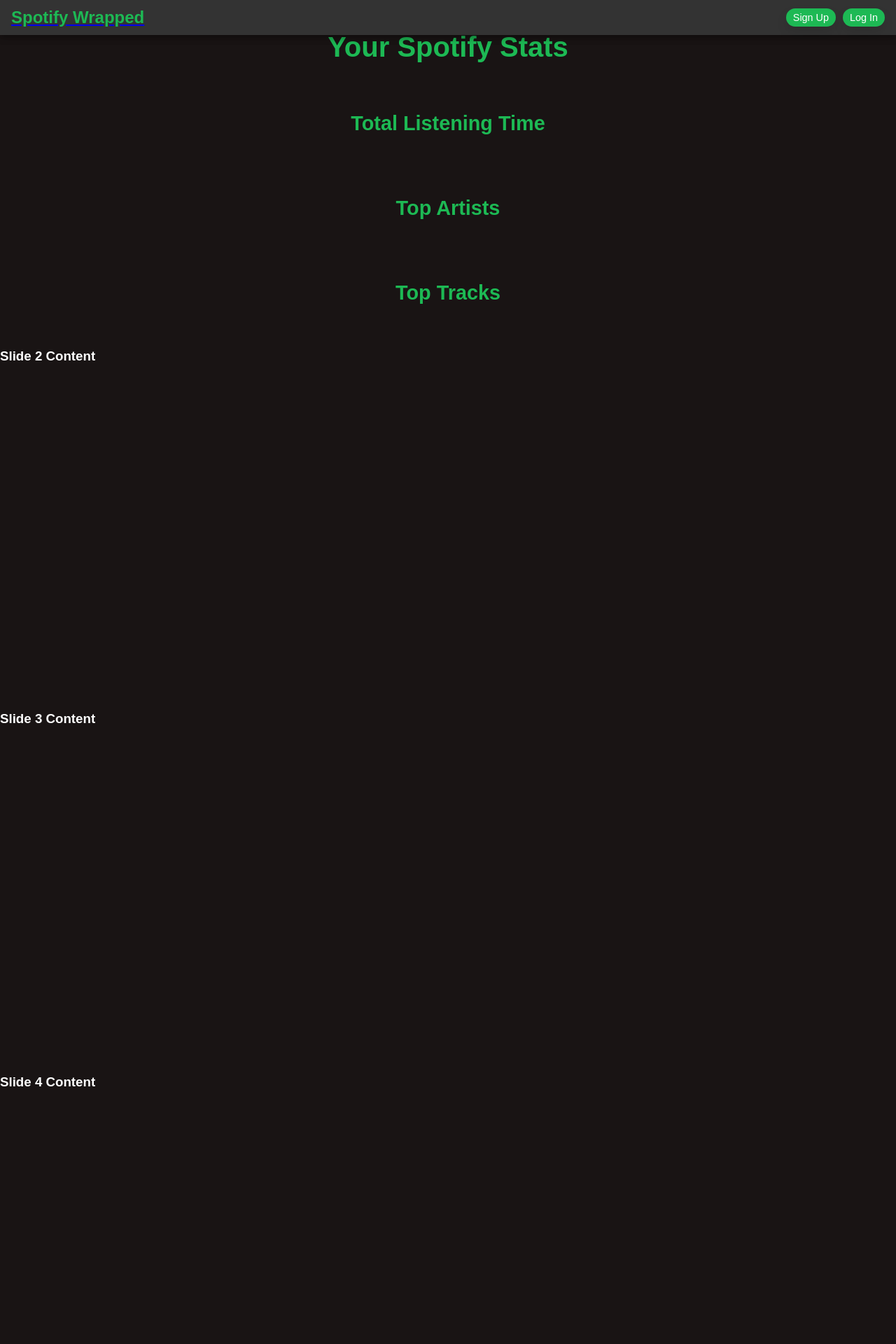
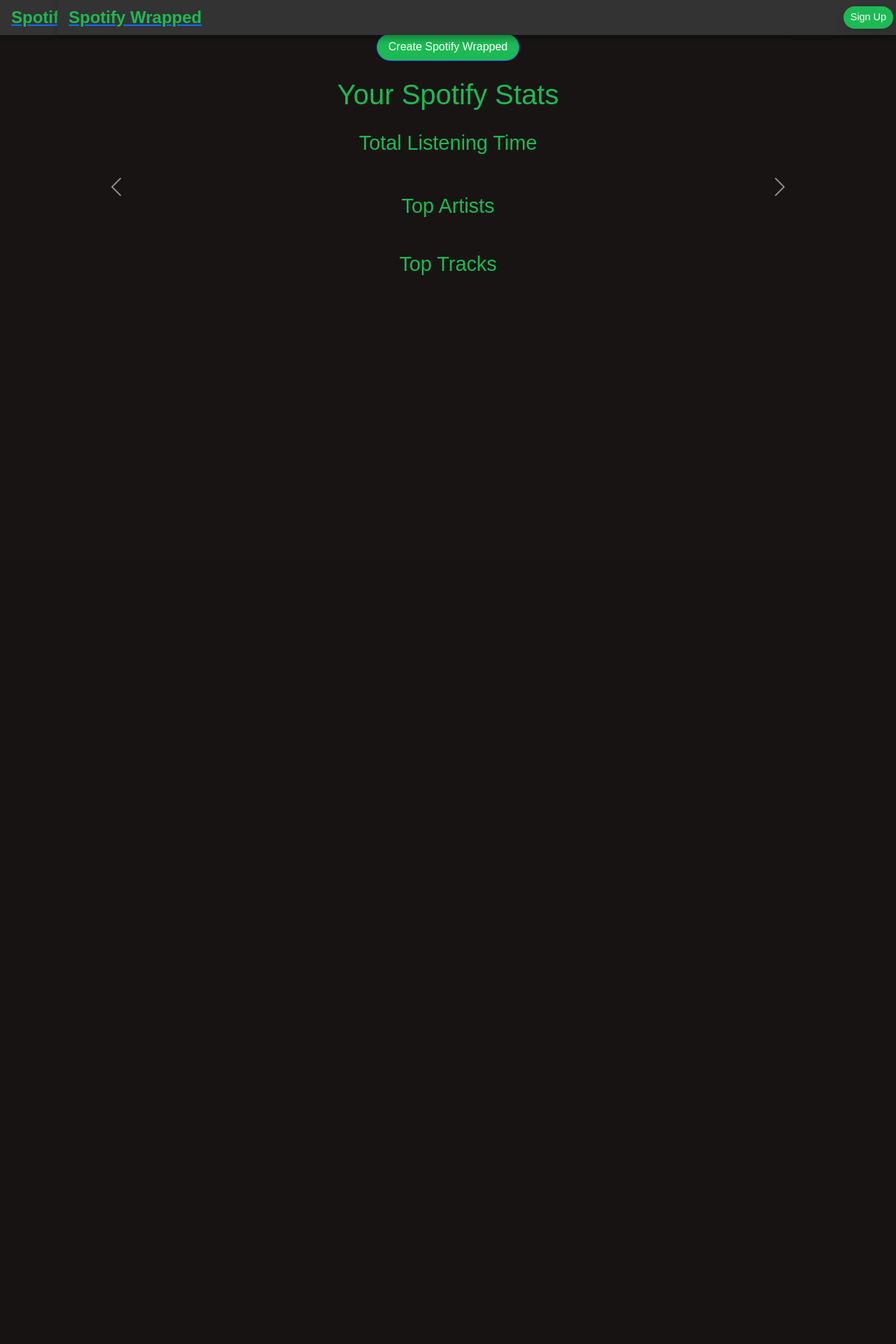
Before and after one commit to maxzhu143/SpotifyWrapped, a Django app: template Wrappedapp/templates/wrapped_carousel.html in a window 1280 px wide. Shown: the top 1920 px of the page at 70% size. After the commit the page ends 393 px from the top, so only its background shows below. Run offline with Django 4.2, Linux system fonts and the light colour scheme; the template is opened without the code that fills it, so the values that code supplies are empty; parts of the project's set-up code (start-up, migrations or seed data) failed here and were passed over; some libraries are stand-ins or nearby versions.

Commit message:
Fixed the boostrap carousel some more.

```diff
--- a/Wrappedapp/templates/base.html
+++ b/Wrappedapp/templates/base.html
@@ -65,8 +65,6 @@
                 text-align: center;
             }
         }
-                {% load django_bootstrap5 %}
-        {% bootstrap_css %}
     </style>
 </head>
 <!DOCTYPE html>
@@ -76,6 +74,8 @@
   <meta name="viewport" content="width=device-width, initial-scale=1.0">
   <title>{% block title %}Spotify Wrapped{% endblock %}</title>
     {% load static %}
+    {% load django_bootstrap5 %}
+    {% bootstrap_css %}
   <link rel="stylesheet" href="{% static 'css/styles.css' %}">
 </head>
 <body>
```
